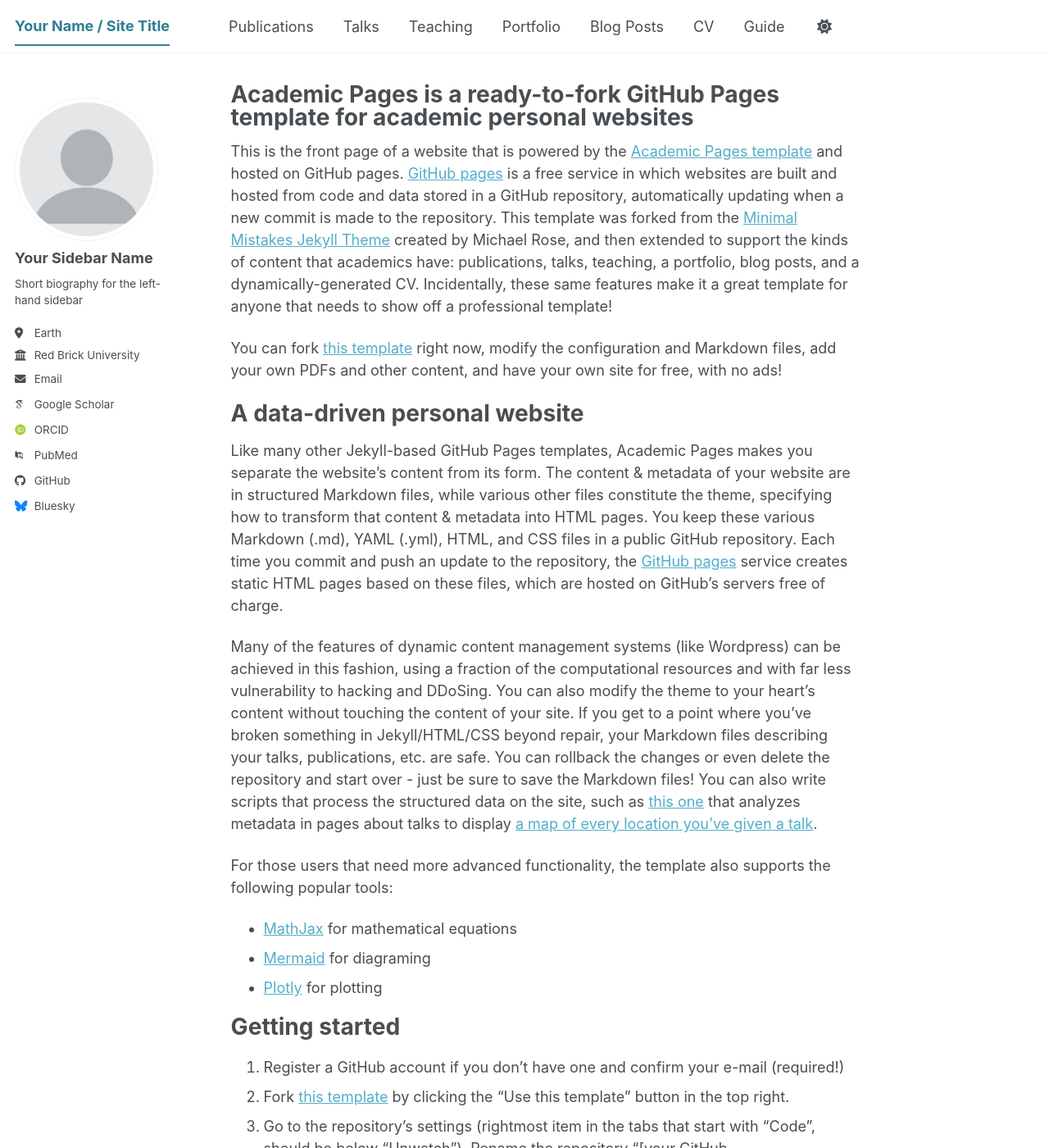
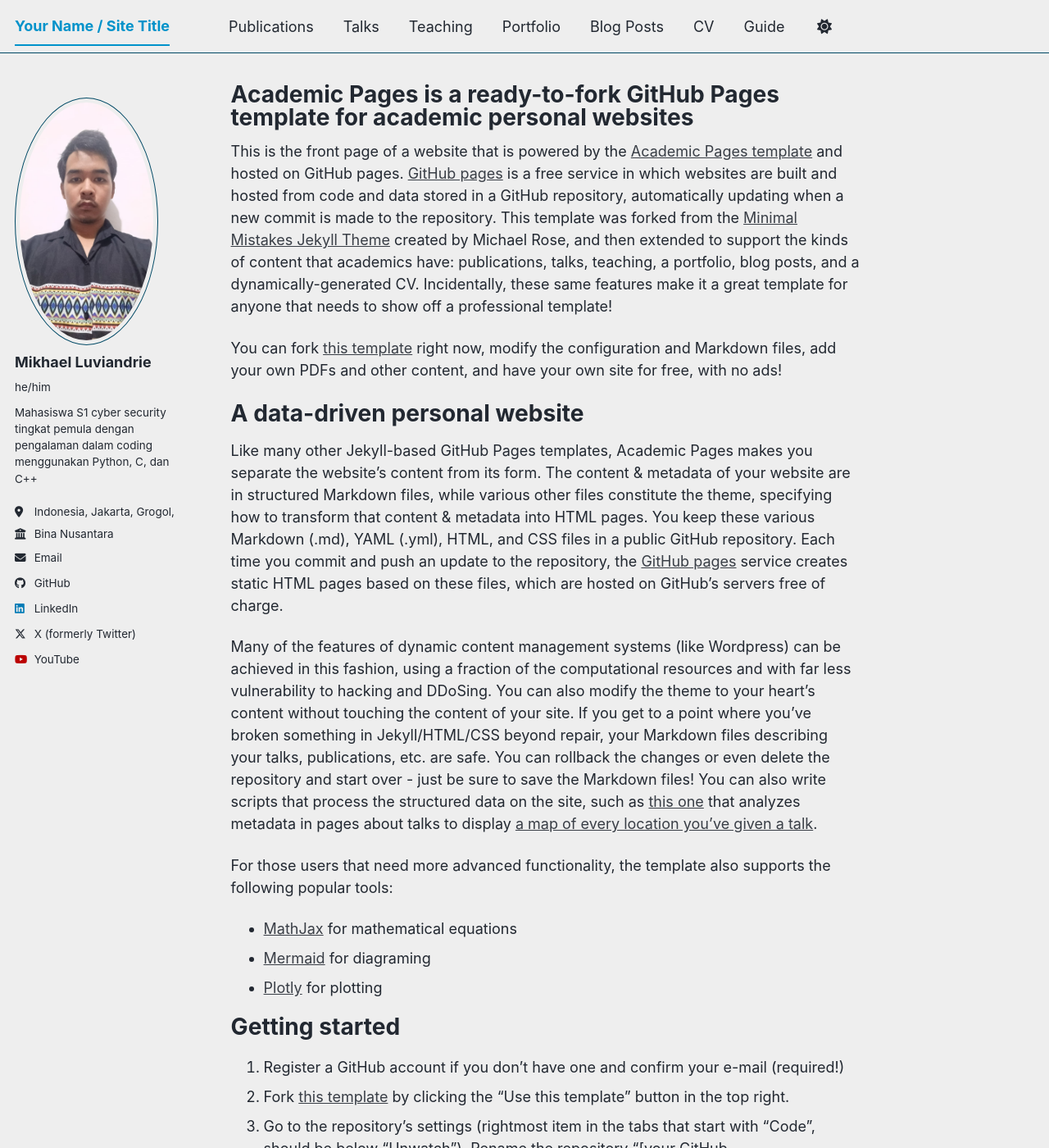
Before and after one commit to viandrieplm123/viandrieplm123.github.io, a Jekyll site: the page built from _pages/about.md, in a window 1280 px wide and 1400 px high. Shown: the whole window at 82% size. Built offline with Jekyll 4.4.1, drawn with Linux system fonts in a browser that asks for light colours; some web fonts are replaced; a script bundle is joined from its source files by our own code; library files that are not in the unit come from our copies; some of the changed text lies outside the part shown.

Commit message:
add image and change config

```diff
--- a/_config.yml
+++ b/_config.yml
@@ -8,12 +8,12 @@
 
 # Basic Site Settings
 locale                   : "en-US"
-site_theme               : "default" # The available themes options are "default", "air", "sunrise", "mint", "dirt" and "contrast"
+site_theme               : "air" # The available themes options are "default", "air", "sunrise", "mint", "dirt" and "contrast"
 title                    : "Your Name / Site Title"
 title_separator          : "-"
-name                     : &name "Your Name"
+name                     : &name "Mikhael Luviandrie Purwanto"
 description              : &description "Your Name's academic portfolio"   # Update this with a general description of your site, this is the default if not overridden by a page
-url                      : https://academicpages.github.io # The base hostname & protocol for your site e.g. "https://[your GitHub username].github.io",
+url                      : https://viandrieplm123.github.io # The base hostname & protocol for your site e.g. "https://[your GitHub username].github.io",
                                                            # or if you already have some other page hosted on Github then use "https://[your GitHub username].github.io/[Your Repo Name]"
 baseurl                  : "" # the subpath of your site, e.g. "/blog"
 repository               : "academicpages/academicpages.github.io"
@@ -23,25 +23,25 @@ repository               : "academicpages/academicpages.github.io"
 #               Additional customization can be done by editing /_includes/author-profile.html
 author:
   # Biographic information
-  avatar           : "profile.png"
-  name             : "Your Sidebar Name"
-  pronouns         : # example: "she/her"
-  bio              : "Short biography for the left-hand sidebar"
-  location         : "Earth"
-  employer         : "Red Brick University"
+  avatar           : "me.jpeg"
+  name             : "Mikhael Luviandrie"
+  pronouns         : "he/him" # example: "she/her"
+  bio              : "Mahasiswa S1 cyber security tingkat pemula dengan pengalaman dalam coding menggunakan Python, C, dan C++"
+  location         : "Indonesia, Jakarta, Grogol, Tomang"
+  employer         : "Bina Nusantara"
   uri              : # URL
-  email            : "none@example.org"
+  email            : "luviandrie@gmail.com"
 
   # Academic websites
   academia         : # URL
   arxiv            : # URL - Update with the correct link to your profile
-  googlescholar    : "https://scholar.google.com/citations?user=PS_CX0AAAAAJ"
+  googlescholar    : # URL"
   inspire-hep      : # URL
   impactstory      : # URL
-  orcid            : "https://orcid.org/yourorcidurl"
+  orcid            : # URL
   semantic         : # URL
   ssrn             : # URL
-  pubmed           : "https://www.ncbi.nlm.nih.gov/pubmed/?term=john+snow"
+  pubmed           : # URL
   researchgate     : # URL
   scopus           : # URL
   zotero           : # URL
@@ -51,13 +51,13 @@ author:
   bitbucket        : # Username - Update with your username on the site
   codepen          : # Username
   dribbble         : # Username
-  github           : "academicpages"
+  github           : "https://github.com/viandrieplm123"
   kaggle           : # Username
   stackoverflow    : # User number or user number and name (i.e., use "1" or "1/jeff-atwood")
 
   # Social media
   artstation       : # Username
-  bluesky          : "bsky.app" # Replace this with you Bluesky username
+  bluesky          :  # Replace this with you Bluesky username
   facebook         : # Username
   flickr           : # Username
   foursquare       : # Username
@@ -66,7 +66,7 @@ author:
   keybase          : # Username
   instagram        : # Username
   lastfm           : # Username
-  linkedin         : # Username
+  linkedin         : "https://www.linkedin.com/in/mikhael-luviandrie-555854211/" # Username
   mastodon         : # URL
   medium           : # URL
   pinterest        : # Username
@@ -74,12 +74,12 @@ author:
   steam            : # Username
   telegram         : # URL
   tumblr           : # Username
-  twitter          : # Username for X / Twitter
+  twitter          : "https://x.com/viandrieplmy" # Username for X / Twitter
   vine             : # Username
   weibo            : # Username
   wikipedia        : # Username
   xing             : # Username
-  youtube          : # Username
+  youtube          : "https://www.youtube.com/@viandrieplm1237" # Username
   zhihu            : # Username
 
 # Publication Category - The following the list of publication categories and their headings
```
Also changed, not shown: images/me.jpeg (added).
